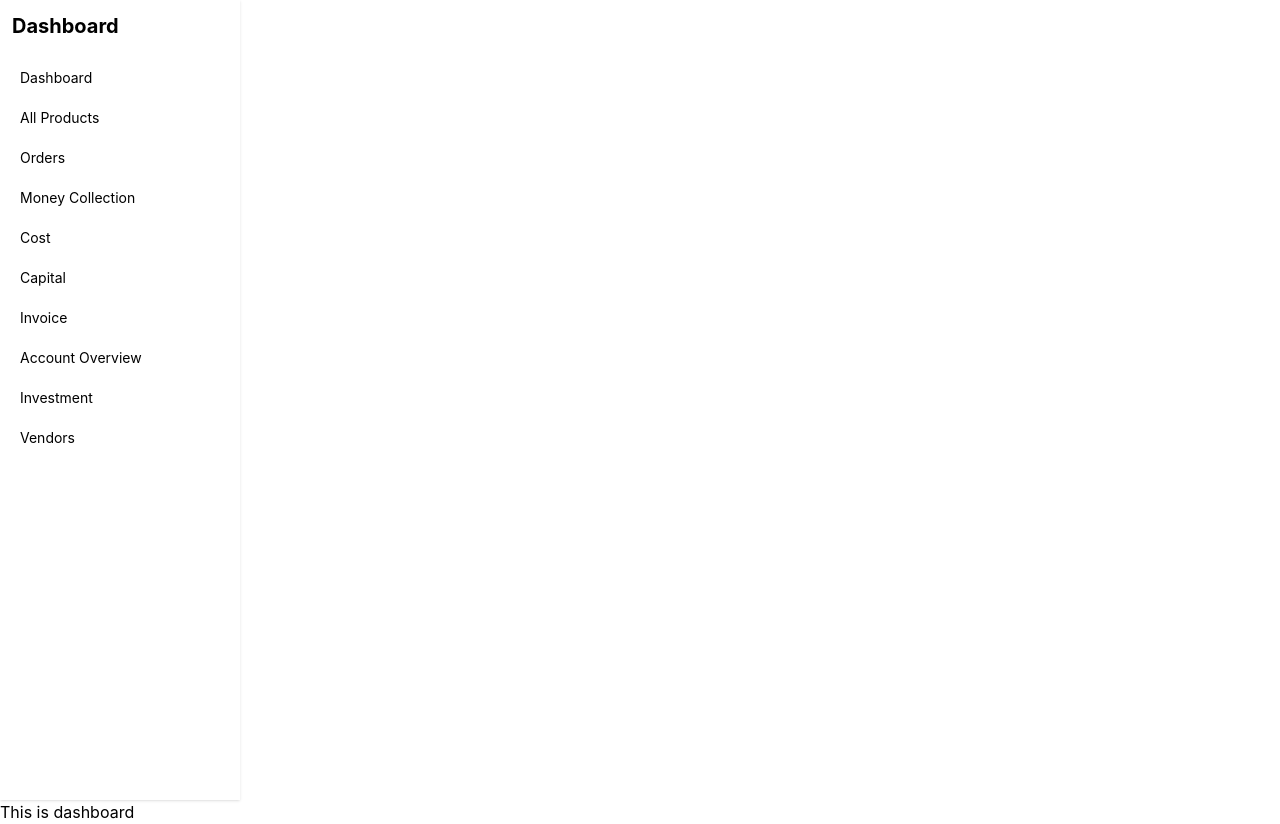
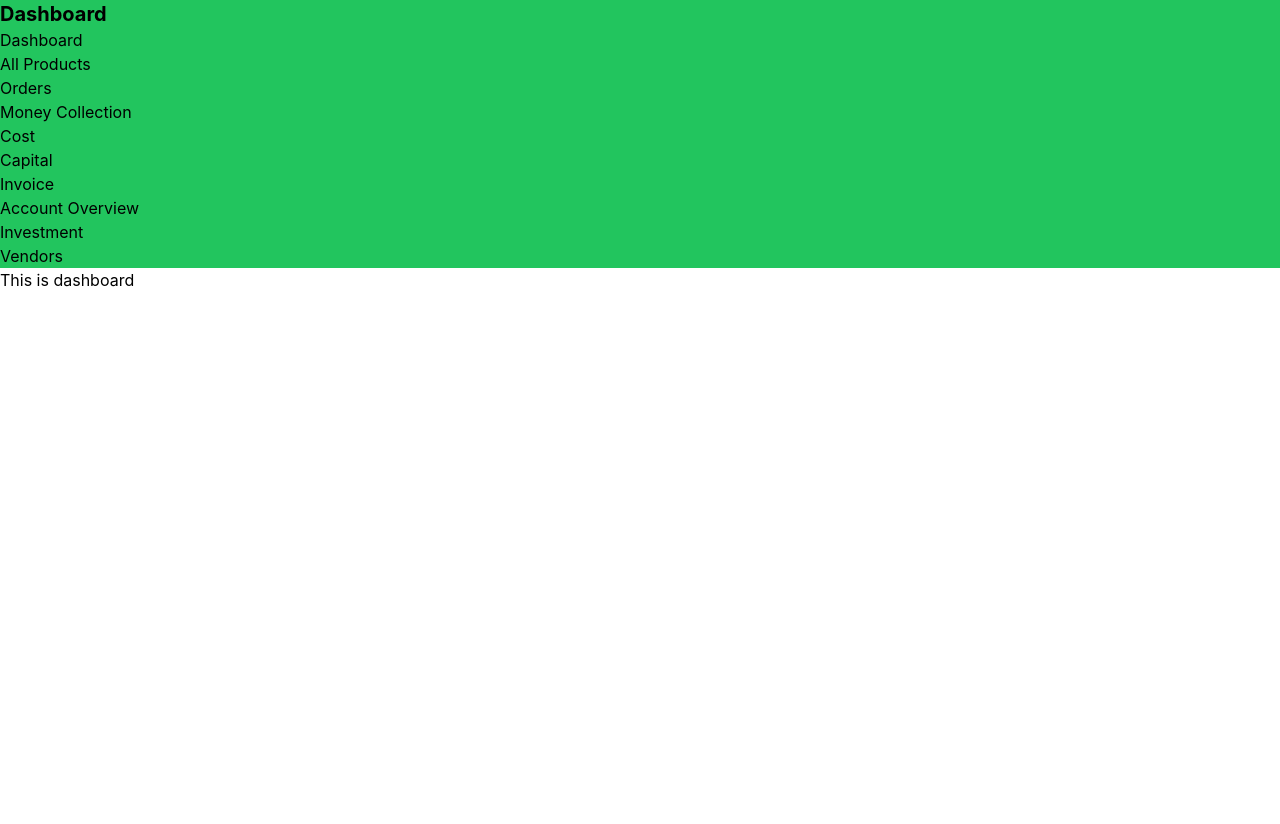
Before and after one commit to sazzadtanim/inventory-project-ss, a React (Create React App) app: page / in a window 1280 px wide. After the commit the page ends 800 px from the top, so only its background shows below. Built offline with nearby package versions, Linux system fonts and the light colour scheme.

Commit message:
Update Sidebar.js

```diff
--- a/src/components/Sidebar.js
+++ b/src/components/Sidebar.js
@@ -1,79 +1,34 @@
-import React from 'react';
-import { Link } from 'react-router-dom';
+import React from 'react'
+import { Link } from 'react-router-dom'
 
 const Sidebar = () => {
-    return (
-        <div className="flex">
-            <div className="flex flex-col h-screen p-3 bg-white shadow w-60">
-                <div className="space-y-3">
-                    <div className="flex items-center">
-                        <h2 className="text-xl font-bold">Dashboard</h2>
-                    </div>
-                    <div className="flex-1">
-                        <ul className="pt-2 pb-4 space-y-1 text-sm">
+	const sideBarOptions = [
+		{ name: 'Dashboard', url: '/dashboard' },
+		{ name: 'All Products', url: '/all-products' },
+		{ name: 'Orders', url: '/orders' },
+		{ name: 'Money Collection', url: '/money-collection' },
+		{ name: 'Cost', url: '/cost' },
+		{ name: 'Capital', url: '/capital' },
+		{ name: 'Invoice', url: '/invoice' },
+		{ name: 'Account Overview', url: '/acount-overview' },
+		{ name: 'Investment', url: '/investment' },
+		{ name: 'Vendors', url: '/vendors' },
+	]
 
-                            <li className="rounded-sm">
-                                <Link to="/dashboard" className="flex items-center p-2 space-x-3 rounded-md">
-                                    <span>Dashboard</span>
-                                </Link>
-                            </li>
+	return (
+		<nav className='bg-green-500'>
+			<h2 className='text-xl font-bold'>Dashboard</h2>
+			<ul>
+				{sideBarOptions.map((item, index) => (
+					<li key={index}>
+						<Link to={item.url}>
+							<span>{item.name}</span>
+						</Link>
+					</li>
+				))}
+			</ul>
+		</nav>
+	)
+}
 
-                            <li className="rounded-sm">
-                                <Link to="/all-products" className="flex items-center p-2 space-x-3 rounded-md">
-                                    <span>All Products</span>
-                                </Link>
-                            </li>
-                            <li className="rounded-sm">
-                                <Link to="/orders" className="flex items-center p-2 space-x-3 rounded-md">
-                                    <span>Orders</span>
-                                </Link>
-                            </li>
-                            <li className="rounded-sm">
-                                <Link to="/money-collection" className="flex items-center p-2 space-x-3 rounded-md">
-                                    <span>Money Collection</span>
-                                </Link>
-                            </li>
-                            <li className="rounded-sm">
-                                <Link to="/cost" className="flex items-center p-2 space-x-3 rounded-md">
-                                    <span>Cost</span>
-                                </Link>
-                            </li>
-                            <li className="rounded-sm">
-                                <Link to="/capital" className="flex items-center p-2 space-x-3 rounded-md">
-                                    <span>Capital</span>
-                                </Link>
-                            </li>
-                            <li className="rounded-sm">
-                                <Link to="/invoice" className="flex items-center p-2 space-x-3 rounded-md">
-                                    <span>Invoice</span>
-                                </Link>
-                            </li>
-                            <li className="rounded-sm">
-                                <Link to="/acount-overview" className="flex items-center p-2 space-x-3 rounded-md">
-                                    <span>Account Overview</span>
-                                </Link>
-                            </li>
-                            <li className="rounded-sm">
-                                <Link to="/investment" className="flex items-center p-2 space-x-3 rounded-md">
-                                    <span>Investment</span>
-                                </Link>
-                            </li>
-                            <li className="rounded-sm">
-                                <Link to="/vendors" className="flex items-center p-2 space-x-3 rounded-md">
-                                    <span>Vendors</span>
-                                </Link>
-                            </li>
-
-
-
-
-                        </ul>
-                    </div>
-                </div>
-            </div>
-
-        </div >
-    );
-};
-
-export default Sidebar;
+export default Sidebar
```
